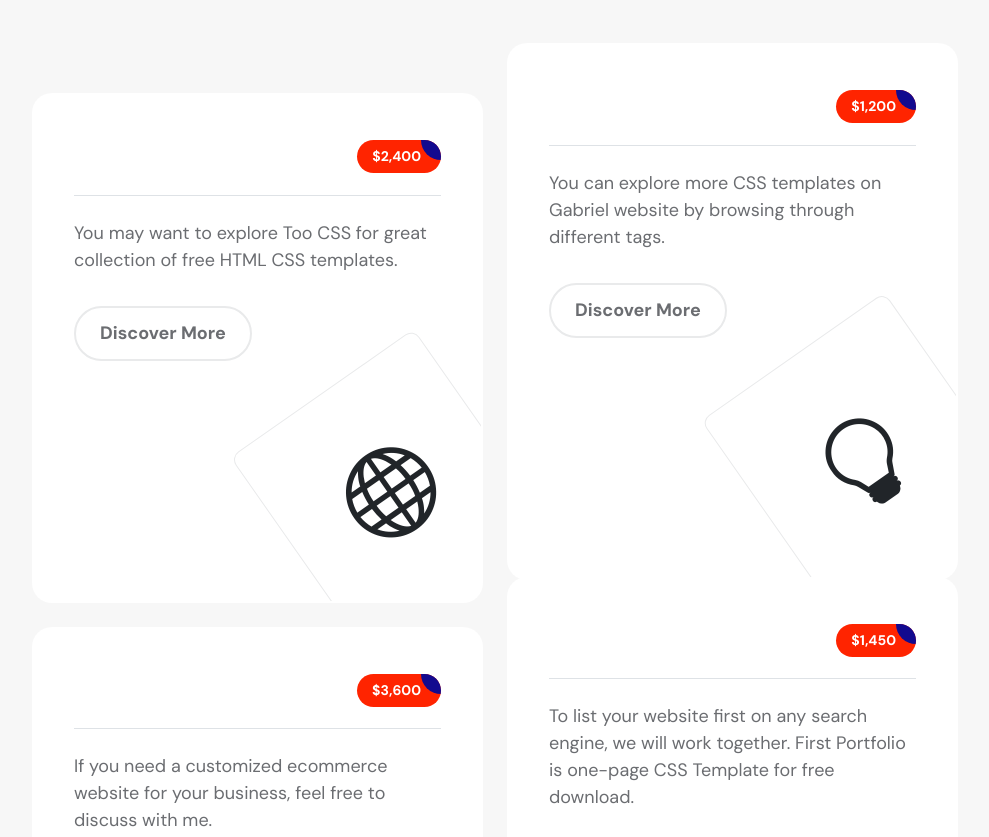
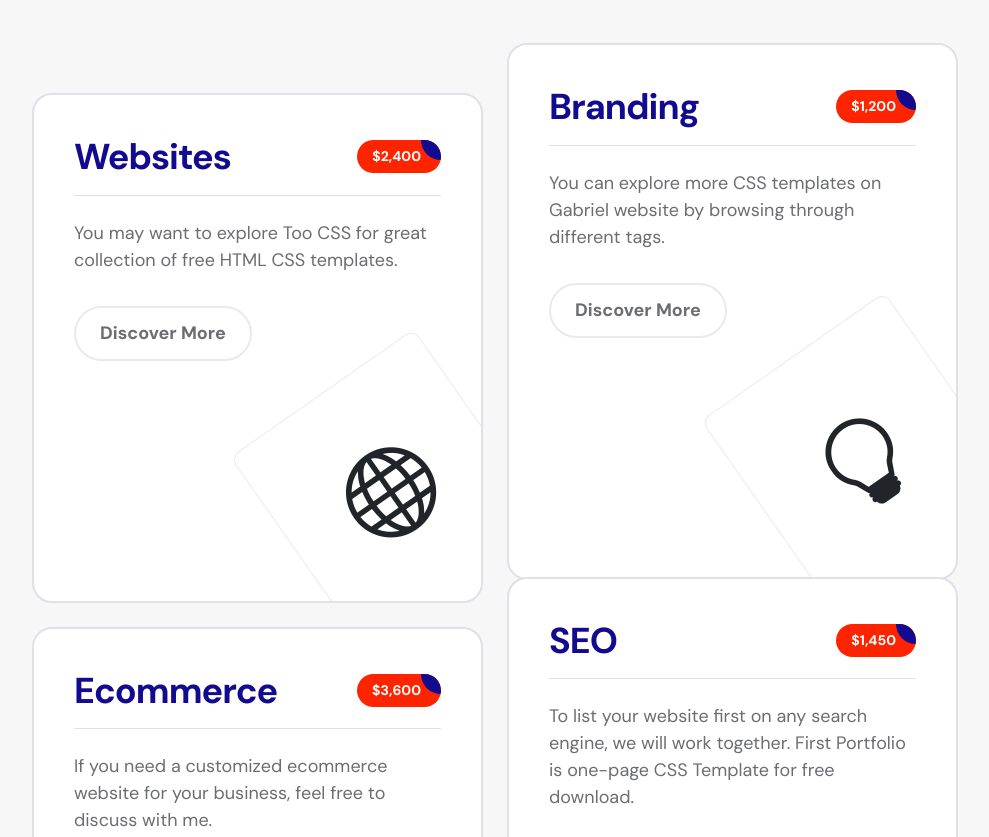
Before and after one commit to britoga/Portfolio-Front-End, a plain HTML site: page index.html in a window 1280 px wide. Shown: the part 2678-3515 px from the top of the page, without its empty margins (145-1134 px from the left). Drawn offline with Linux system fonts and the light colour scheme.

Commit message:
FixBugs on services-thumb title

```diff
--- a/css/styles.css
+++ b/css/styles.css
@@ -621,7 +621,7 @@ strong {
 
 .services-thumb {
 	background: var(--white-color);
-	border: 2px solid transparent;
+	border: 2px solid #dfe1e8;
 	border-radius: var(--border-radius-medium);
 	position: relative;
 	overflow: hidden;
@@ -630,10 +630,9 @@ strong {
 	transition: all 0.5s;
 }
 
-/* .services-thumb p,
-.services-thumb a {
-	color: var(--bg-color);
-} */
+.services-thumb h3 {
+	color: var(--secondary-color);
+}
 
 .services-thumb-up {
 	position: relative;
```
